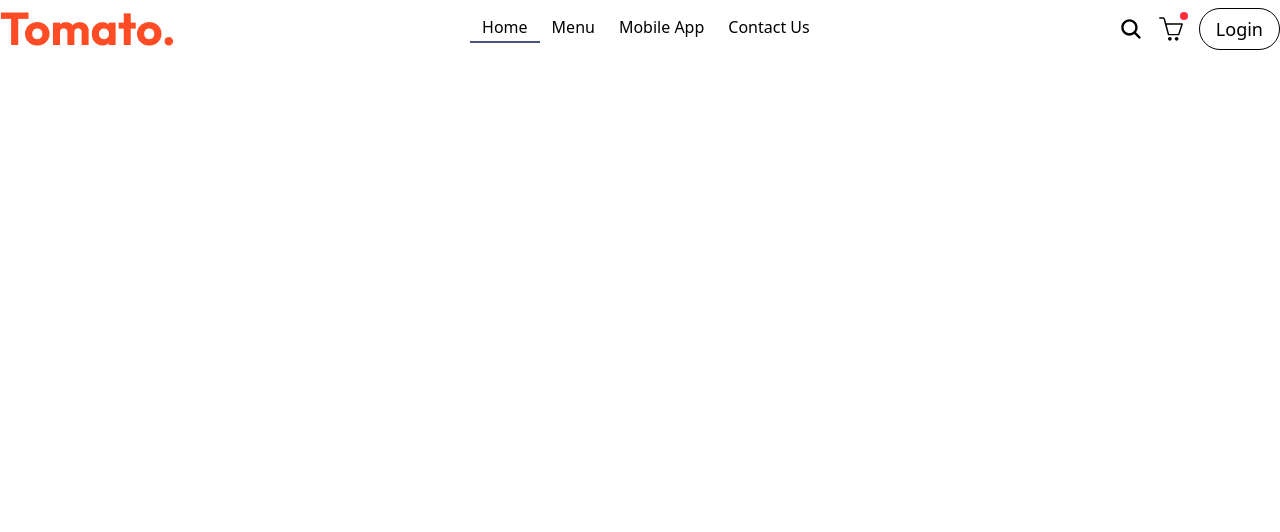
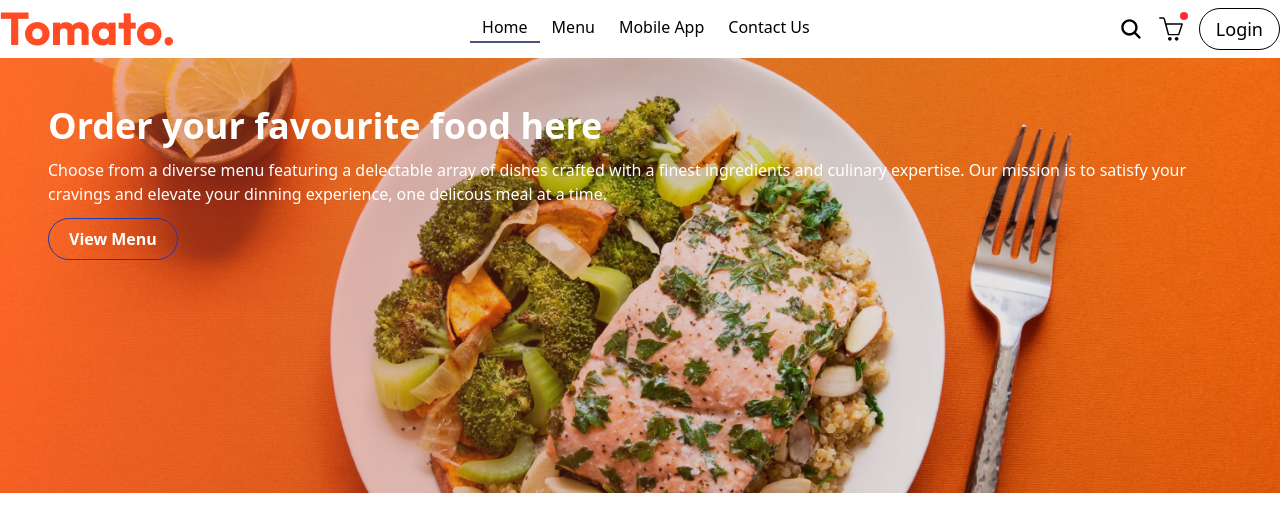
Before and after one commit to Xertenz/FoodDelivery, a React app: page / in a window 1280 px wide. Shown: the top 532 px of the page. Built offline with nearby package versions, Linux system fonts and the light colour scheme; the HTML template or start-up script is replaced by a standard one.

Commit message:
Add Header for Home page

```diff
--- a/src/App.tsx
+++ b/src/App.tsx
@@ -1,10 +1,16 @@
+import { Route, Routes } from "react-router-dom";
 import Navbar from "./components/Navbar/Navbar";
+import Home from "./pages/Home/Home";
 
 function App() {
   return (
-		<div>
-			<Navbar />
-		</div>
+    <div>
+      <Navbar />
+      <Routes>
+        <Route path="/" element={<Home />} />
+        <Route path="/home" element={<Home />} />
+      </Routes>
+    </div>
   );
 }
 
--- /dev/null
+++ b/src/components/Header/Header.scss
@@ -0,0 +1,19 @@
+header {
+  .header-content {
+    background: url("../../assets/header_img.png") no-repeat;
+    height: 34vw;
+    background-position: center;
+    .jumbotron {
+      animation: FadeIn 2s;
+    }
+  }
+}
+
+@keyframes FadeIn {
+  0% {
+    opacity: 0;
+  }
+  100% {
+    opacity: 1;
+  }
+}
--- /dev/null
+++ b/src/components/Header/Header.tsx
@@ -0,0 +1,26 @@
+import "./Header.scss";
+
+export default function Header() {
+  return (
+    <header className="header">
+      <div className="header-content bg-cover! p-12 ">
+        <div className="container m-auto">
+          <div className="jumbotron">
+            <h1 className="mb-3 font-bold text-white text-2xl md:text-4xl">
+              Order your favourite food here
+            </h1>
+            <p className="mb-3 hidden md:block text-white">
+              Choose from a diverse menu featuring a delectable array of dishes
+              crafted with a finest ingredients and culinary expertise. Our
+              mission is to satisfy your cravings and elevate your dinning
+              experience, one delicous meal at a time.
+            </p>
+            <button className="text-white font-bold px-5 py-2 cursor-pointer bg-transparent border-blue-800 border rounded-full hover:bg-blue-800 transition-colors">
+              View Menu
+            </button>
+          </div>
+        </div>
+      </div>
+    </header>
+  );
+}
--- a/src/index.css
+++ b/src/index.css
@@ -1,11 +1,2 @@
+
 @import "tailwindcss";
-
-* {
-  margin: 0;
-	padding: 0;
-	box-sizing: border-box;
-}
-
-ul {
-	list-style-type: none;
-}
--- a/src/main.tsx
+++ b/src/main.tsx
@@ -1,13 +1,10 @@
-import { StrictMode } from "react";
 import { createRoot } from "react-dom/client";
-import './index.css'
+import "./index.css";
 import App from "./App.tsx";
 import { BrowserRouter as Router } from "react-router-dom";
 
 createRoot(document.getElementById("root")!).render(
   <Router>
-    <StrictMode>
-      <App />
-    </StrictMode>
+    <App />
   </Router>
 );
--- /dev/null
+++ b/src/pages/Home/Home.tsx
@@ -0,0 +1,10 @@
+import Header from "../../components/Header/Header"
+import "./Home.scss"
+
+export default function Home(){
+	return (
+		<>
+			<Header />
+		</>
+	)
+}
```
Also changed, not shown: src/pages/Home/Home.scss (added).
